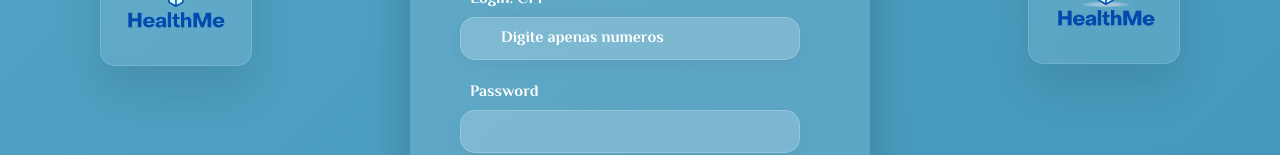
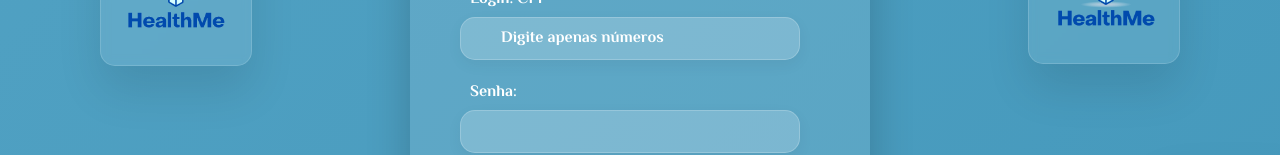
Before and after one commit to HealthMe-Telemed/testefront, a Vue app: page / in a window 1280 px wide. Shown: the part 314-469 px from the top of the page. Built offline with nearby package versions, Linux system fonts and the light colour scheme.

Commit message:
Update MenuPrincipal.vue

```diff
--- a/src/components/MenuPrincipal.vue
+++ b/src/components/MenuPrincipal.vue
@@ -53,7 +53,7 @@
                   v-model="username"
                   required="true"
                   @input="formatarCPF"
-                  placeholder="Digite apenas numeros"
+                  placeholder="Digite apenas números"
                   maxlength="11"
                   minlength="11"
                 />
@@ -69,7 +69,7 @@
                   name="password"
                   required="true"
                 />
-                <span>Password</span>
+                <span>Senha:</span>
                 <!--<button type="button" @click="togglePasswordVisibility">-
       {{ passwordVisible ? "Ocultar Senha" : "Mostrar Senha" }}
     </button> -->
```
